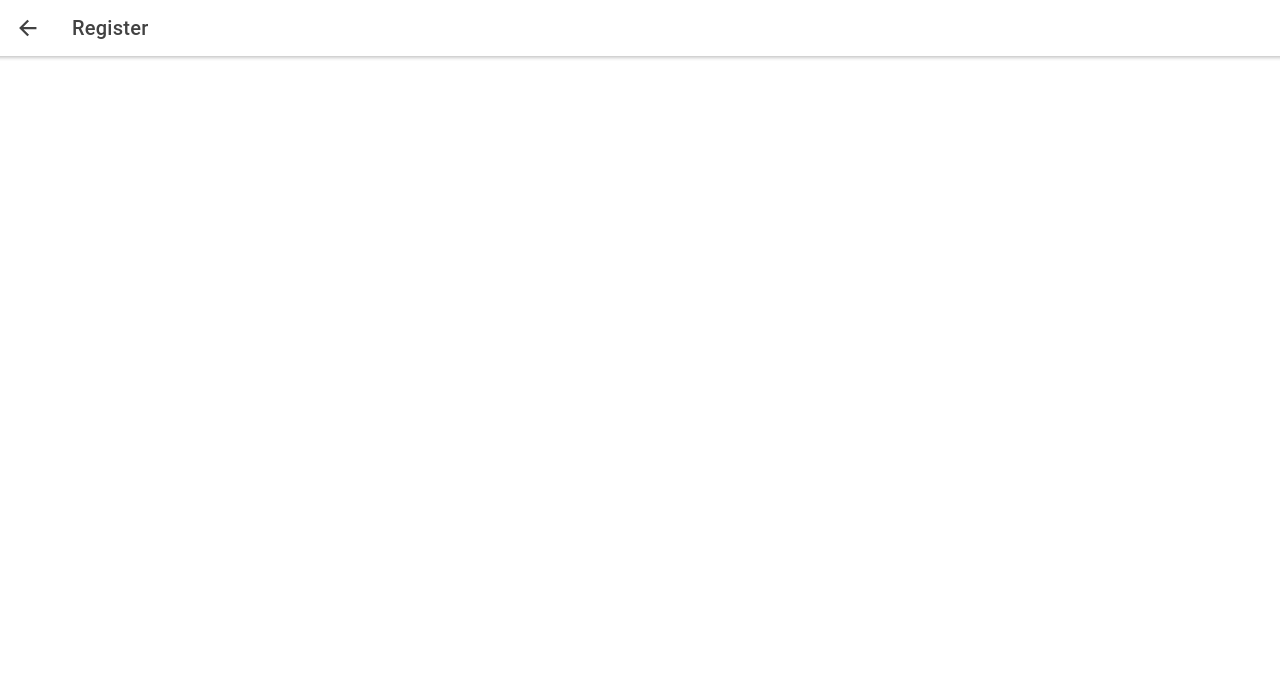
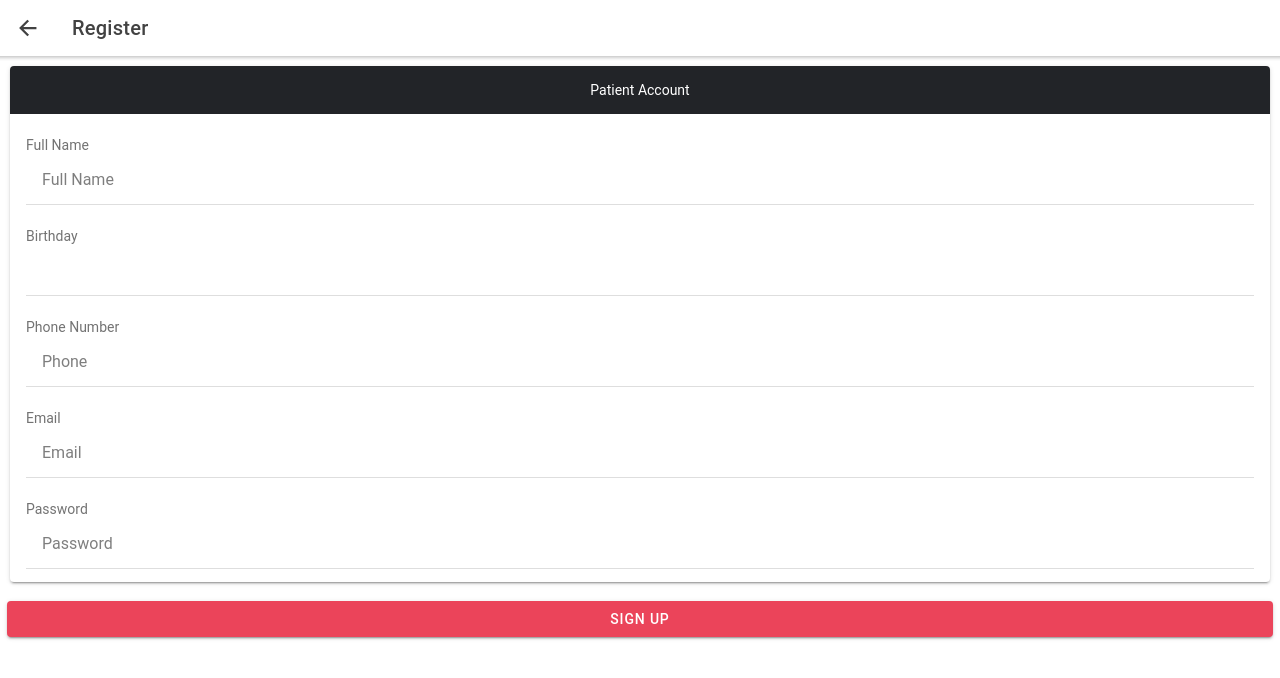
Before and after one commit to VinceSanityyy/appointMed-Patient, a React (Create React App) app: page /register in a window 1280 px wide. Shown: the top 678 px of the page. Built offline with nearby package versions, Linux system fonts and the light colour scheme.

Commit message:
ongoing progress

```diff
--- a/package.json
+++ b/package.json
@@ -17,6 +17,7 @@
     "@types/react-router-dom": "^5.1.3",
     "axios": "^0.19.2",
     "firebase": "^7.15.5",
+    "firebase-tools": "^8.6.0",
     "ionicons": "^5.0.0",
     "react": "^16.13.0",
     "react-dom": "^16.13.0",
--- a/src/pages/Register.tsx
+++ b/src/pages/Register.tsx
@@ -1,7 +1,16 @@
-import React from 'react'
-import { IonPage, IonHeader, IonContent, IonToolbar, IonTitle, IonBackButton, IonButtons } from '@ionic/react';
+import React, { useState } from 'react'
+import { IonPage, IonHeader, IonContent, IonToolbar, IonTitle, IonBackButton, IonButtons, IonLabel, IonItem, IonInput, IonCard, IonCardHeader, IonCardContent, IonDatetime, IonRow, IonCol, IonButton } from '@ionic/react';
 
 export const Register: React.FC = () =>{
+    const [name,setName] = useState('')
+    const [email,setEmail] = useState('')
+    const [password,setPassword] = useState('')
+    const [phone,setPhone] = useState('')
+    const [selectedDate,setSelectedDate] = useState('')
+
+    function Register(){
+        console.log('Hello')
+    }
     return(
         <IonPage>
             <IonHeader>
@@ -13,8 +22,42 @@ export const Register: React.FC = () =>{
                 </IonToolbar>
             </IonHeader>
             <IonContent>
-
-            </IonContent>
+            <IonCard class=" align-center">
+          <IonCardHeader color="dark" class="ion-text-center">Patient Account</IonCardHeader>
+            <IonCardContent>
+            <br></br>
+              <IonLabel>Full Name</IonLabel>
+            <IonItem>
+              <IonInput value={name} required placeholder="Full Name" onIonChange={e => setName(e.detail.value!)}></IonInput>
+            </IonItem>
+            <br></br>
+            <IonLabel >Birthday</IonLabel>
+            <IonItem>
+            <IonDatetime displayFormat="MM/DD/YYYY" min="1950-03-14" max="2012-12-09" value={selectedDate} onIonChange={e => setSelectedDate(e.detail.value!)}></IonDatetime>
+            </IonItem>
+            <br></br>
+              <IonLabel>Phone Number</IonLabel>
+            <IonItem>
+              <IonInput value={phone} required placeholder="Phone" onIonChange={e => setPhone(e.detail.value!)}></IonInput>
+            </IonItem>
+             <br></br>
+              <IonLabel>Email</IonLabel>
+            <IonItem>
+               <IonInput value={email}required type="email" placeholder="Email" onIonChange={e => setEmail(e.detail.value!)}></IonInput>
+            </IonItem>
+            <br></br>
+              <IonLabel>Password</IonLabel>
+            <IonItem>
+               <IonInput value={password}required type="password" placeholder="Password" onIonChange={e => setPassword(e.detail.value!)}></IonInput>
+            </IonItem>
+        </IonCardContent>
+          </IonCard>
+          <IonRow>
+              <IonCol>
+                  <IonButton color="danger" expand="block" onClick = {Register}>Sign Up</IonButton>
+              </IonCol>
+          </IonRow>
+        </IonContent>
         </IonPage>
     )
 }
```
Also changed, not shown: 1 other file (tests, documents, lock files or other folders).
